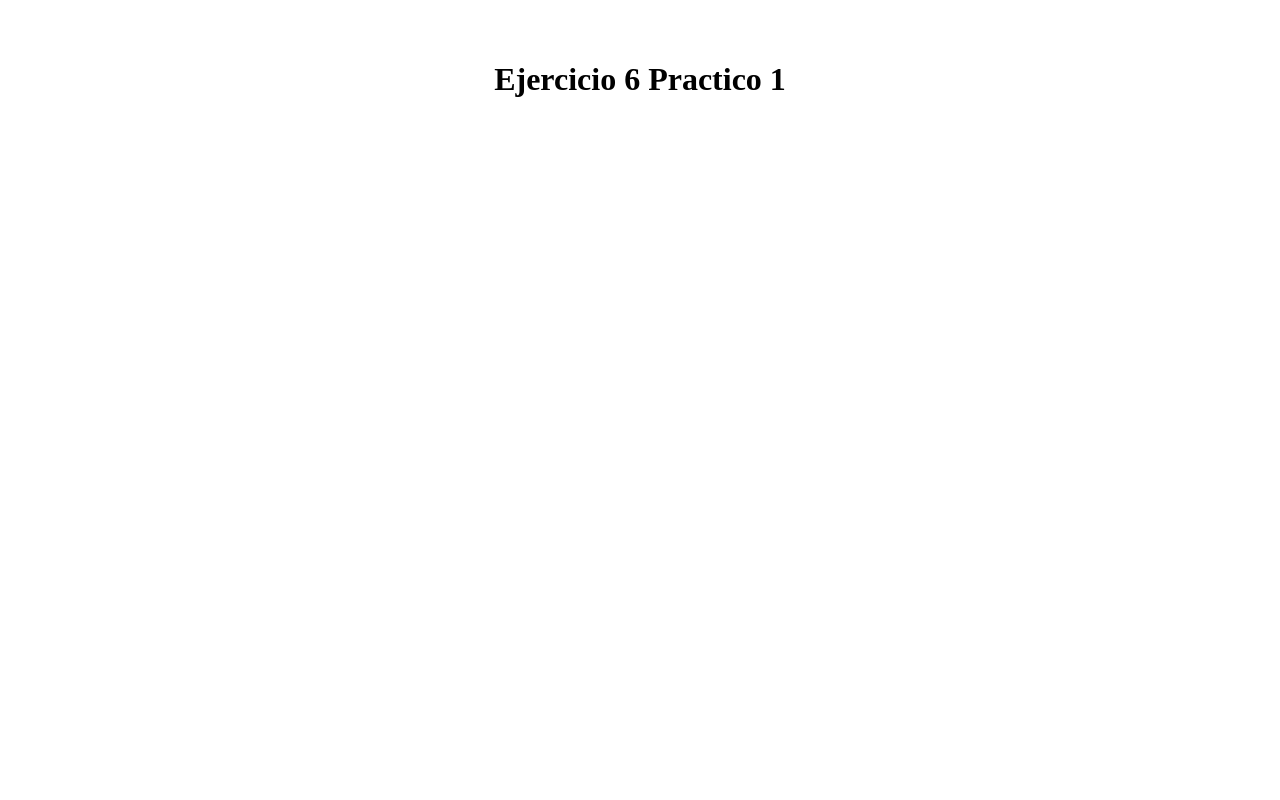
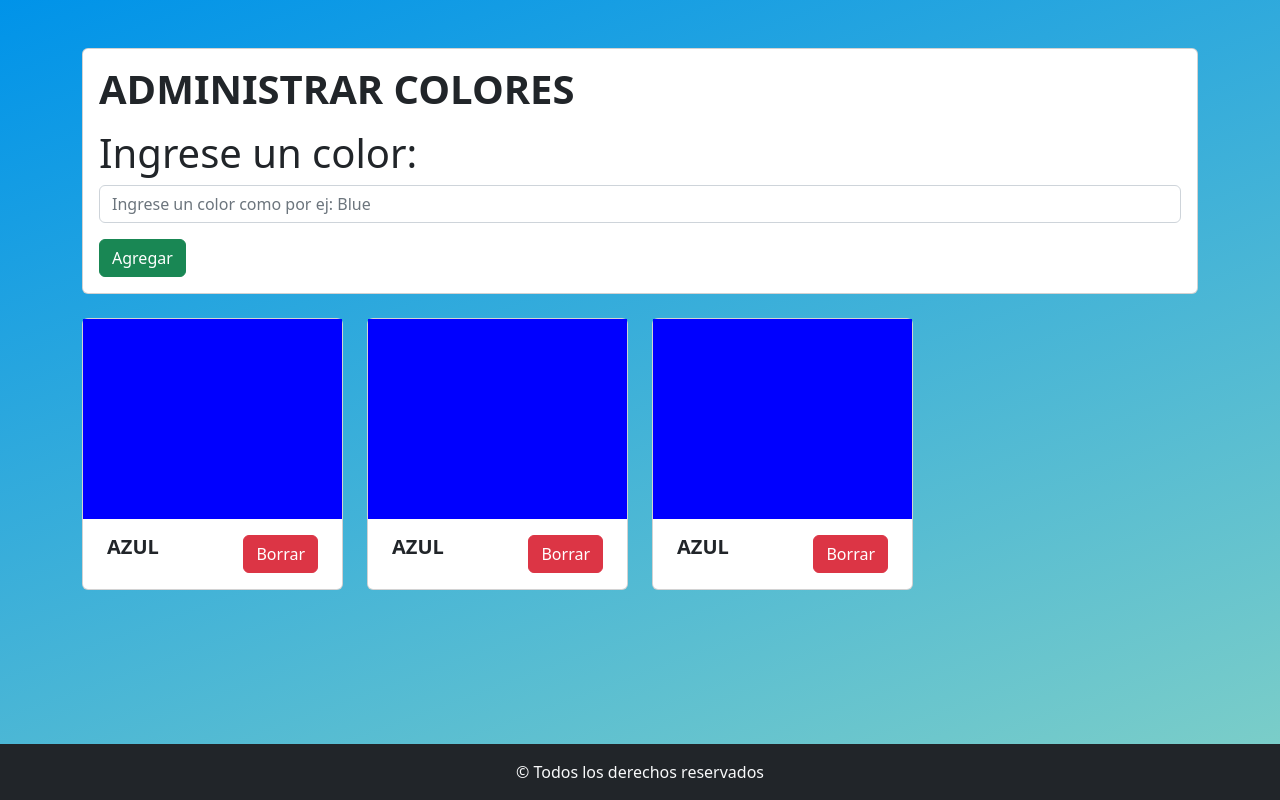
Before and after one commit to jgromerou/ej6-practico1-react, a React (Vite) app: page / in a window 1280 px wide. Built offline with nearby package versions, Linux system fonts and the light colour scheme.

Commit message:
se hizo el maquetado

```diff
--- a/src/App.css
+++ b/src/App.css
@@ -1,6 +1,12 @@
 #root {
-  max-width: 1280px;
-  margin: 0 auto;
-  padding: 2rem;
-  text-align: center;
+  background-color: #0093e9;
+  background-image: linear-gradient(160deg, #0093e9 0%, #80d0c7 100%);
+
+  display: flex;
+  flex-direction: column;
+  min-height: 100vh;
 }
+
+.paginaPrincipal {
+  flex-grow: 1;
+}
--- a/src/App.jsx
+++ b/src/App.jsx
@@ -1,7 +1,18 @@
+import 'bootstrap/dist/css/bootstrap.min.css';
 import './App.css';
+import { Container } from 'react-bootstrap';
+import FormColor from './components/FormColor';
+import Footer from './components/Footer';
 
 function App() {
-  return <h1>Ejercicio 6 Practico 1</h1>;
+  return (
+    <>
+      <Container className="paginaPrincipal my-5">
+        <FormColor />
+      </Container>
+      <Footer />
+    </>
+  );
 }
 
 export default App;
--- /dev/null
+++ b/src/components/Footer.jsx
@@ -0,0 +1,11 @@
+import React from 'react';
+
+const Footer = () => {
+  return (
+    <footer className="bg-dark text-light text-center py-3">
+      &copy; Todos los derechos reservados
+    </footer>
+  );
+};
+
+export default Footer;
--- /dev/null
+++ b/src/components/FormColor.jsx
@@ -0,0 +1,34 @@
+import { Card, Form, Button } from 'react-bootstrap';
+import ListColor from './ListColor/ListColor';
+
+const FormColor = () => {
+  return (
+    <>
+      {/* Agrego una card */}
+      <Card>
+        <Card.Body>
+          <Card.Title className="mb-3 text-uppercase display-6 fw-bold">
+            Administrar Colores
+          </Card.Title>
+          {/* Agrego un formulario  */}
+          <Form>
+            <Form.Group className="mb-3" controlId="inputColor">
+              <Form.Label className="display-6">Ingrese un color:</Form.Label>
+              <Form.Control
+                type="text"
+                placeholder="Ingrese un color como por ej: Blue"
+              />
+            </Form.Group>
+
+            <Button variant="success" type="submit">
+              Agregar
+            </Button>
+          </Form>
+        </Card.Body>
+      </Card>
+      <ListColor />
+    </>
+  );
+};
+
+export default FormColor;
--- /dev/null
+++ b/src/components/ListColor/ListColor.jsx
@@ -0,0 +1,39 @@
+import { Card, Row, Col, Button } from 'react-bootstrap';
+import './list-color.css';
+
+const ListColor = () => {
+  const colorDiv = { background: 'blue' };
+  return (
+    <Row className="my-4">
+      <Col md={6} lg={4} xl={3} className="mb-3">
+        <Card>
+          <div className="colorBox w-100" style={colorDiv}></div>
+          <Card.Body className="d-flex justify-content-between px-4">
+            <Card.Title className="fw-bold text-uppercase">azul</Card.Title>
+            <Button variant="danger">Borrar</Button>
+          </Card.Body>
+        </Card>
+      </Col>
+      <Col md={6} lg={4} xl={3} className="mb-3">
+        <Card>
+          <div className="colorBox w-100" style={colorDiv}></div>
+          <Card.Body className="d-flex justify-content-between px-4">
+            <Card.Title className="fw-bold text-uppercase">azul</Card.Title>
+            <Button variant="danger">Borrar</Button>
+          </Card.Body>
+        </Card>
+      </Col>
+      <Col md={6} lg={4} xl={3} className="mb-3">
+        <Card>
+          <div className="colorBox w-100" style={colorDiv}></div>
+          <Card.Body className="d-flex justify-content-between px-4">
+            <Card.Title className="fw-bold text-uppercase">azul</Card.Title>
+            <Button variant="danger">Borrar</Button>
+          </Card.Body>
+        </Card>
+      </Col>
+    </Row>
+  );
+};
+
+export default ListColor;
--- /dev/null
+++ b/src/components/ListColor/list-color.css
@@ -0,0 +1,4 @@
+.colorBox {
+  min-width: 250px;
+  height: 200px;
+}
--- a/src/index.css
+++ b/src/index.css
@@ -0,0 +1,3 @@
+#root {
+  margin: 0 auto;
+}
```
